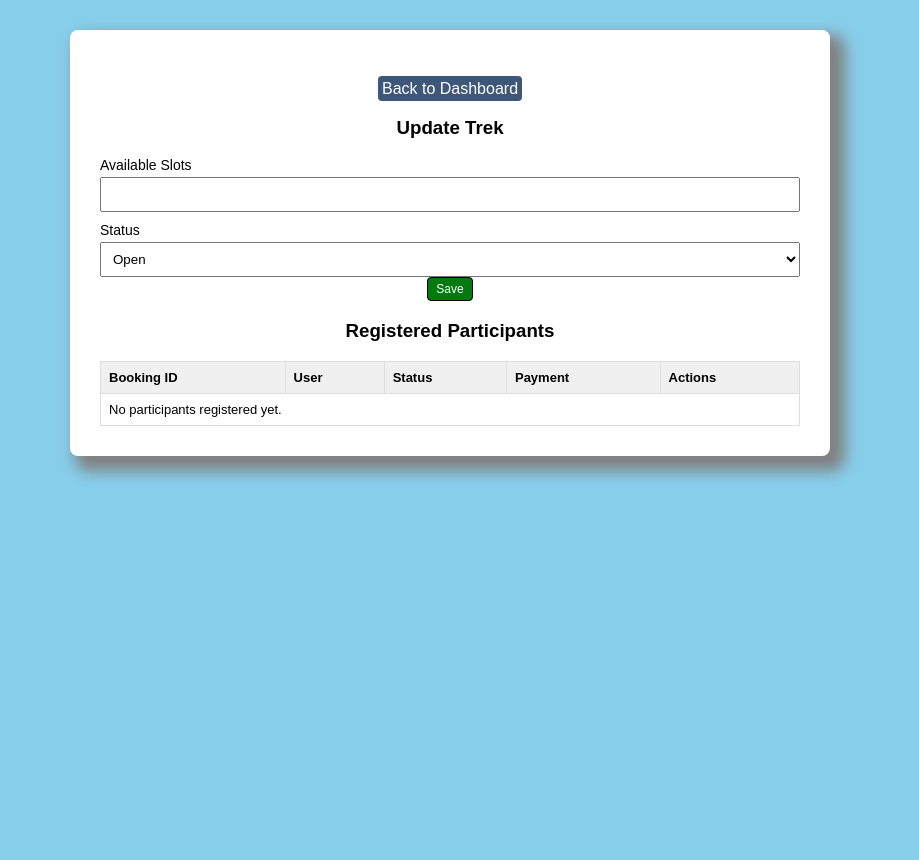
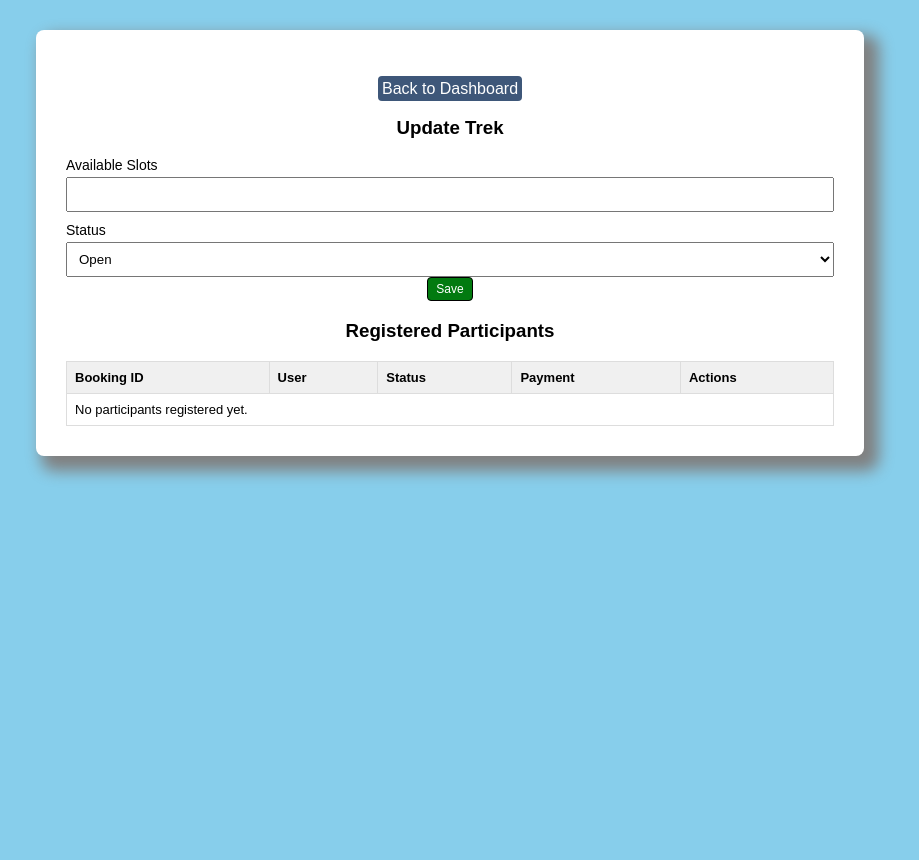
Before and after one commit to Shoooaib257/Trekking-Management-System-Basic, a Flask app: template templates/staff_trek_detail.html in a window 1280 px wide. Shown: the whole page, without its empty margins (190-1109 px from the left). Run offline with Flask 3, Linux system fonts and the light colour scheme; the template is opened without the code that fills it, so the values that code supplies are empty.

Commit message:
small changes

```diff
--- a/static/style.css
+++ b/static/style.css
@@ -52,7 +52,7 @@ button {
 }
 
 .wide {
-width: 700px; }
+width: 60%; }
 
 table {
     width: 100%;
--- a/templates/login.html
+++ b/templates/login.html
@@ -7,7 +7,7 @@
 <body>
     <div class="form-box">
         <h2>Trekking Management Application</h2>
-        <h3>Login</h3>
+        <h3>Login Page</h3>
 
         {% with messages = get_flashed_messages() %}
           {% if messages %}
--- a/templates/staff_profile.html
+++ b/templates/staff_profile.html
@@ -5,7 +5,7 @@
     <link rel="stylesheet" href="../static/style.css">
 </head>
 <body>
-    <div class="form-box">
+    <div class="form-box dashboard-box">
         <h2>Edit Profile</h2>
 
         {% with messages = get_flashed_messages() %}
@@ -27,6 +27,7 @@
 
             <button type="submit">Save</button>
         </form>
+        <br>
         <a href="{{ url_for('staff_dashboard') }}">Back to Dashboard</a>
     </div>
 </body>
--- a/templates/staff_trek_detail.html
+++ b/templates/staff_trek_detail.html
@@ -2,7 +2,7 @@
 <html>
 <head>
     <title>Manage Trek</title>
-    <link rel="stylesheet" href="../static/style.css">
+    <link rel="stylesheet" href="{{ url_for('static', filename='style.css') }}">
 </head>
 <body>
     <div class="dashboard-box wide">
--- a/templates/user_profile.html
+++ b/templates/user_profile.html
@@ -5,7 +5,7 @@
     <link rel="stylesheet" href="{{ url_for('static', filename='style.css') }}">
 </head>
 <body>
-    <div class="form-box">
+    <div class="form-box dashboard-box">
         <h2>Edit Profile</h2>
 
         {% with messages = get_flashed_messages() %}
@@ -21,6 +21,7 @@
 
             <button type="submit">Save</button>
         </form>
+        <br>
         <a href="{{ url_for('user_dashboard') }}">Back to Dashboard</a>
     </div>
 </body>
```
